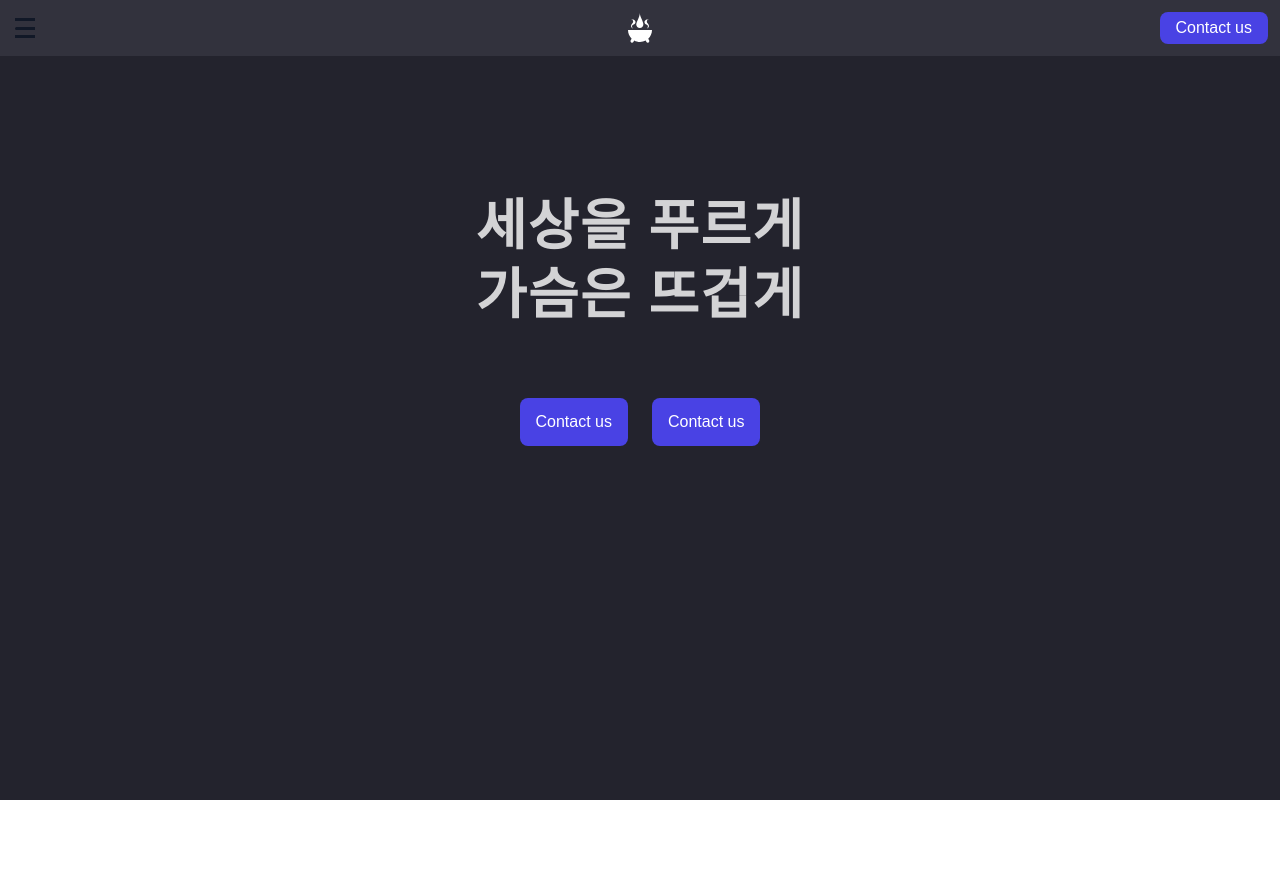
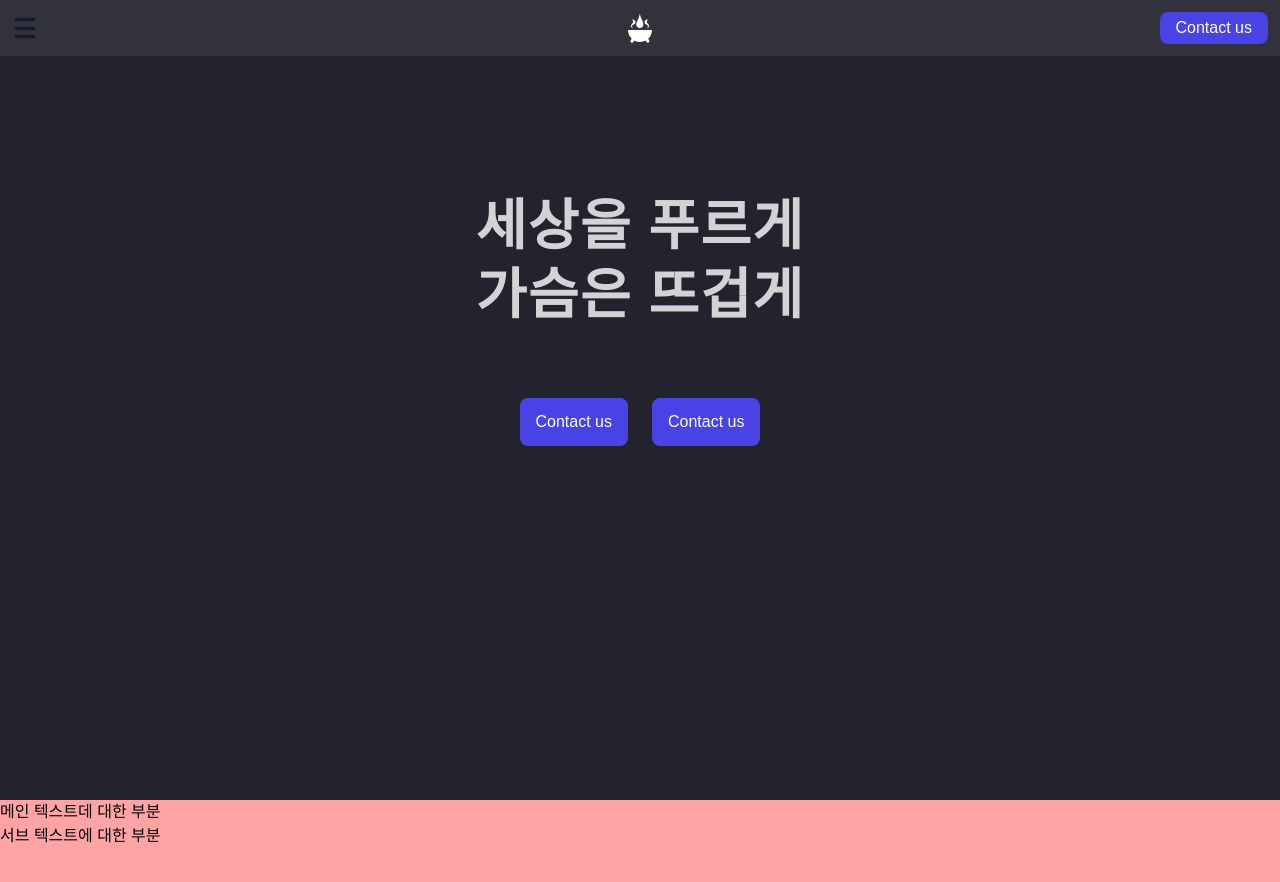
Before and after one commit to T-BluePot/portfolio, a React (Vite) app: page / in a window 1280 px wide. Shown: the top 882 px of the page. Before the commit the page ends 800 px from the top, so only its background shows below. Built offline with nearby package versions, Linux system fonts and the light colour scheme.

Commit message:
subPage-팀원 소개 생성

```diff
--- a/src/App.jsx
+++ b/src/App.jsx
@@ -1,4 +1,5 @@
 import MainPageTitle from './components/Pages/MainPageTitle.jsx'
+import APageIntroduce from './components/Pages/APart/APageIntroduce.jsx'
 import PfNavigation from './components/commons/PfNavigation.jsx'
 
 function App() {
@@ -6,6 +7,7 @@ function App() {
     <>
       <PfNavigation></PfNavigation>
       <MainPageTitle />
+      <APageIntroduce />
     </>
   )
 }
--- /dev/null
+++ b/src/components/Pages/APart/APageIntroduce.jsx
@@ -0,0 +1,17 @@
+import React from 'react'
+import '@styles/APageIntroduce.css'
+
+const APageIntroduce = () => {
+  return (
+    <div
+      id="pageI"
+      className="w-full h-screen">
+      <div>
+        <div>메인 텍스트데 대한 부분</div>
+        <div>서브 텍스트에 대한 부분</div>
+      </div>
+    </div>
+  )
+}
+
+export default APageIntroduce
--- /dev/null
+++ b/src/styles/APageIntroduce.css
@@ -0,0 +1,3 @@
+#pageI {
+  background-color: #ffa4a4;
+}
```
